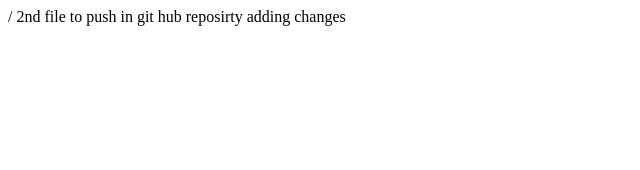
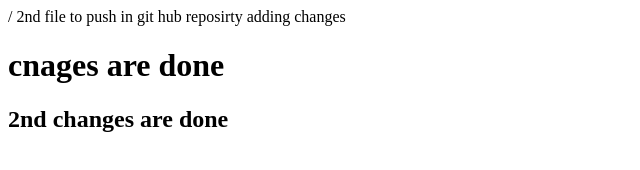
Before and after one commit to Chaitu7702/ho, a plain HTML site: page home.html in a window 1280 px wide. Shown: the whole page, without its empty margins (0-640 px from the left). Drawn offline with Linux system fonts and the light colour scheme.

Commit message:
2nd commit

```diff
--- a/home.html
+++ b/home.html
@@ -2,5 +2,7 @@
     <body>
         2nd file to push in git hub reposirty
         adding changes
+        <h1>cnages are done</h1>
+        <h2>2nd changes are done</h2>
     </body>
 </html>
```
